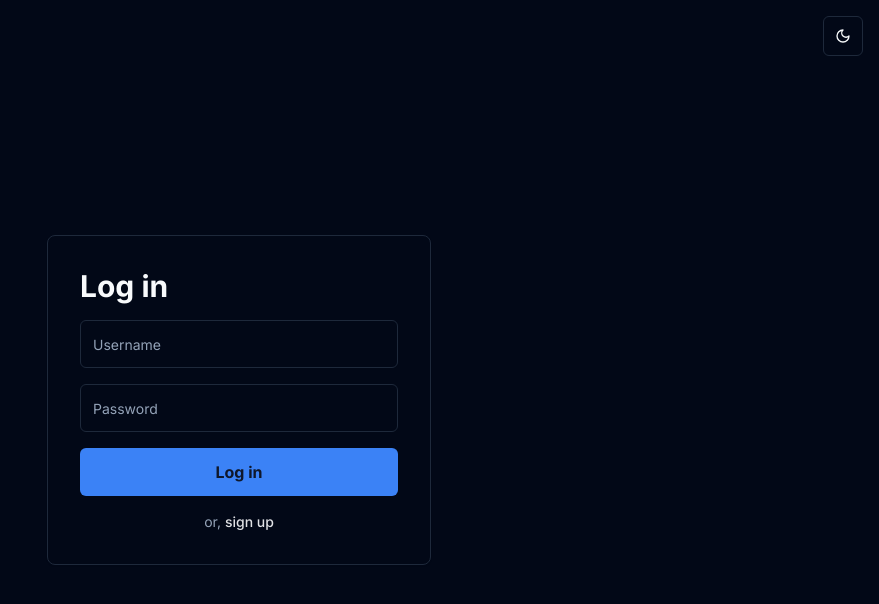
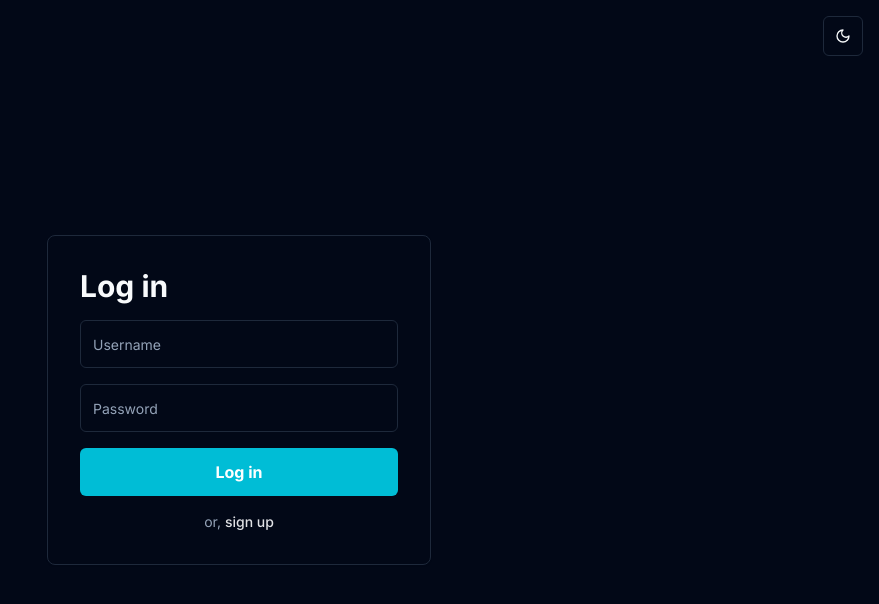
Before and after one commit to SadiqNaizam/mlo-a774-1ea9, a React (Vite) app: page / in a window 1280 px wide. Shown: the top 604 px of the page, without its empty margins (401-1280 px from the left). Built offline with nearby package versions, Linux system fonts and the light colour scheme.

Commit message:
Updated code files via regeneration: index.css

```diff
--- a/src/index.css
+++ b/src/index.css
@@ -12,8 +12,8 @@
     --card-foreground: 222.2 84% 4.9%;
     --popover: 0 0% 100%;
     --popover-foreground: 222.2 84% 4.9%;
-    --primary: 222.2 47.4% 11.2%;
-    --primary-foreground: 210 40% 98%;
+    --primary: 187 100% 42%;
+    --primary-foreground: 0 0% 100%;
     --secondary: 210 40% 96.1%;
     --secondary-foreground: 222.2 47.4% 11.2%;
     --muted: 210 40% 96.1%;
@@ -24,7 +24,7 @@
     --destructive-foreground: 210 40% 98%;
     --border: 214.3 31.8% 91.4%;
     --input: 214.3 31.8% 91.4%;
-    --ring: 222.2 84% 4.9%;
+    --ring: 187 100% 42%;
     --radius: 0.5rem;
   }
 
@@ -35,8 +35,8 @@
     --card-foreground: 210 40% 98%;
     --popover: 222.2 84% 4.9%;
     --popover-foreground: 210 40% 98%;
-    --primary: 217.2 91.2% 59.8%;
-    --primary-foreground: 222.2 47.4% 11.2%;
+    --primary: 187 100% 42%;
+    --primary-foreground: 0 0% 100%;
     --secondary: 217.2 32.6% 17.5%;
     --secondary-foreground: 210 40% 98%;
     --muted: 217.2 32.6% 17.5%;
@@ -47,29 +47,7 @@
     --destructive-foreground: 210 40% 98%;
     --border: 217.2 32.6% 17.5%;
     --input: 217.2 32.6% 17.5%;
-    --ring: 212.7 26.8% 83.9%;
-  }
-
-  .red {
-    --background: 0 5% 15%;
-    --foreground: 0 0% 98%;
-    --card: 0 10% 20%;
-    --card-foreground: 0 0% 98%;
-    --popover: 0 10% 12%;
-    --popover-foreground: 0 0% 98%;
-    --primary: 0 72% 51%;
-    --primary-foreground: 0 0% 100%;
-    --secondary: 0 30% 25%;
-    --secondary-foreground: 0 0% 98%;
-    --muted: 0 20% 22%;
-    --muted-foreground: 0 0% 63%;
-    --accent: 0 50% 40%;
-    --accent-foreground: 0 0% 98%;
-    --destructive: 0 63% 94%;
-    --destructive-foreground: 0 86% 97%;
-    --border: 0 20% 30%;
-    --input: 0 20% 30%;
-    --ring: 0 72% 51%;
+    --ring: 187 100% 42%;
   }
 }
 
```
